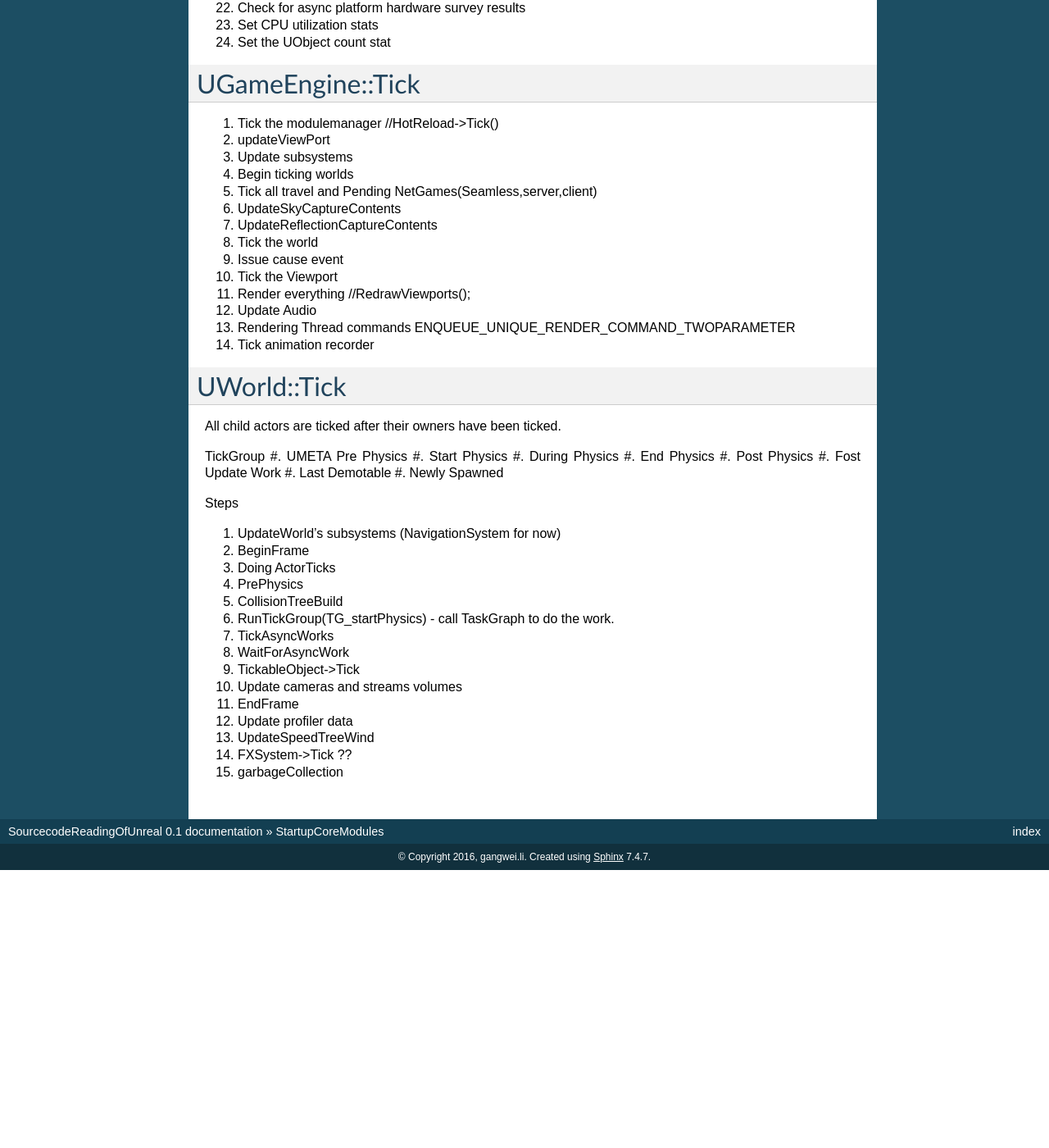
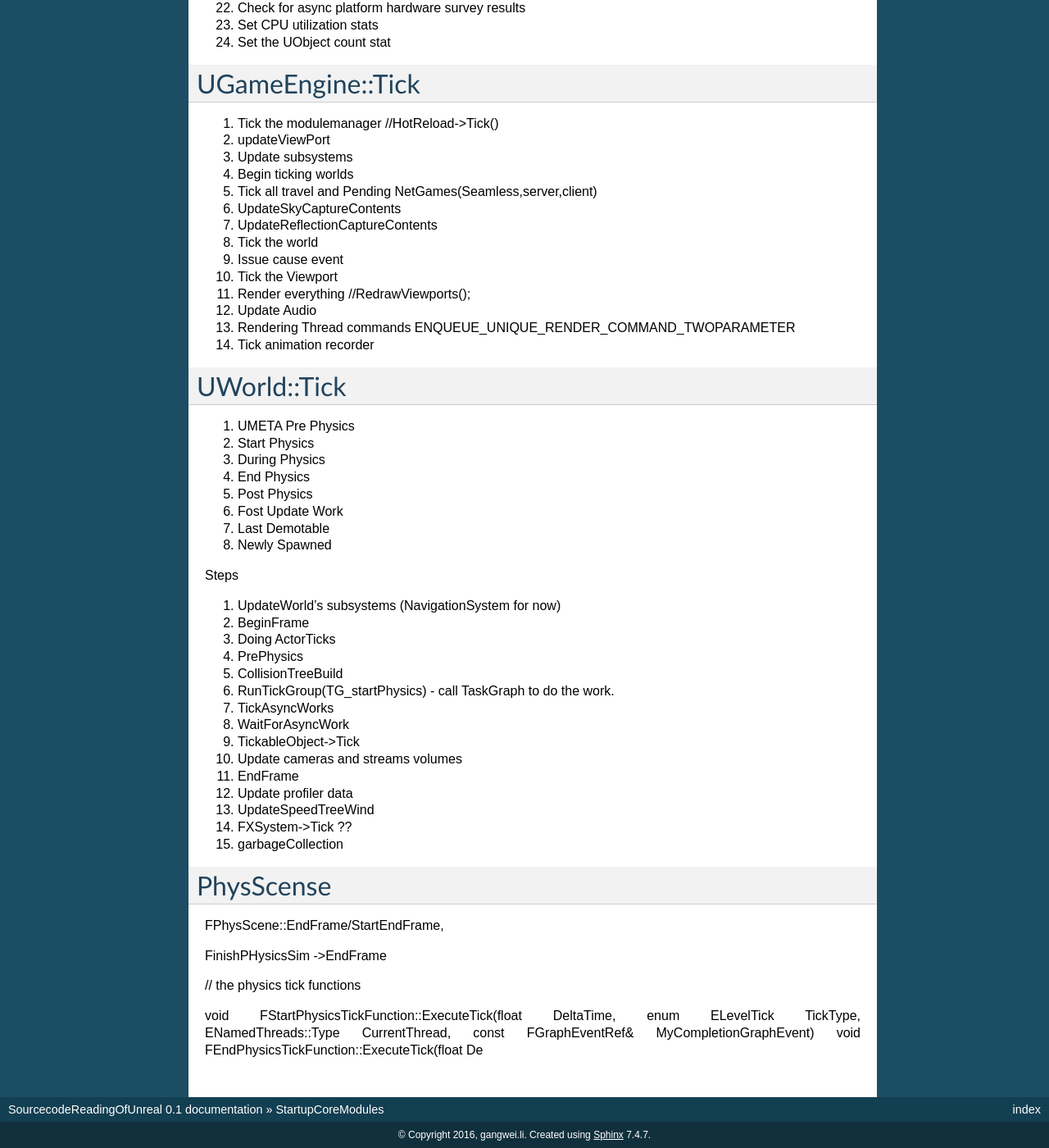
Before and after one commit to gwli/SourcecodeReadingOfUnreal, a Sphinx documentation site: the page built from source/content/Bootup.rst, in a window 1280 px wide and 1400 px high, scrolled down 2158 px. Shown: the whole window at 82% size. Built offline with Sphinx 7.4.7, drawn with Linux system fonts in a browser that asks for light colours; formulas are drawn with MathJax 3; pages that are not in the unit, such as notebooks, are missing from menus; before the commit the page ends 3219 px from its top, so only the background shows below that.

Commit message:
Tasck synchronize

```diff
--- a/source/content/Bootup.rst
+++ b/source/content/Bootup.rst
@@ -135,9 +135,7 @@ UGameEngine::Tick
 UWorld::Tick
 ============
 
-All child actors are ticked after their owners have been ticked.
 
-TickGroup
 #. UMETA Pre Physics
 #. Start Physics
 #. During Physics
@@ -166,3 +164,17 @@ Steps
 #. UpdateSpeedTreeWind
 #. FXSystem->Tick ??
 #. garbageCollection
+
+
+
+PhysScense
+==========
+
+FPhysScene::EndFrame/StartEndFrame,
+
+FinishPHysicsSim ->EndFrame
+
+// the physics tick functions
+
+void FStartPhysicsTickFunction::ExecuteTick(float DeltaTime, enum ELevelTick TickType, ENamedThreads::Type CurrentThread, const FGraphEventRef& MyCompletionGraphEvent)
+void FEndPhysicsTickFunction::ExecuteTick(float De
```
Also changed, not shown: source/content/FTaskgraph.rst (+11 -1 lines).
